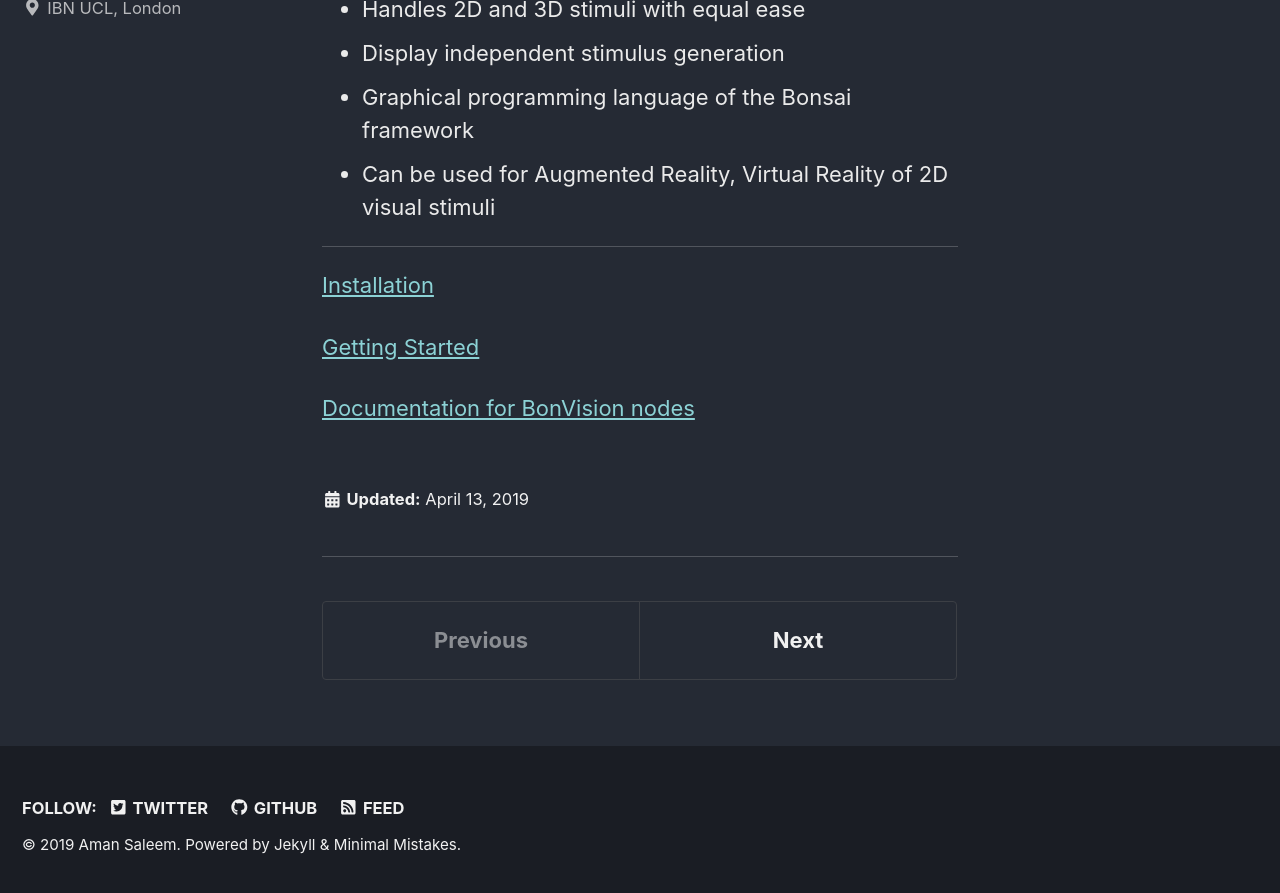
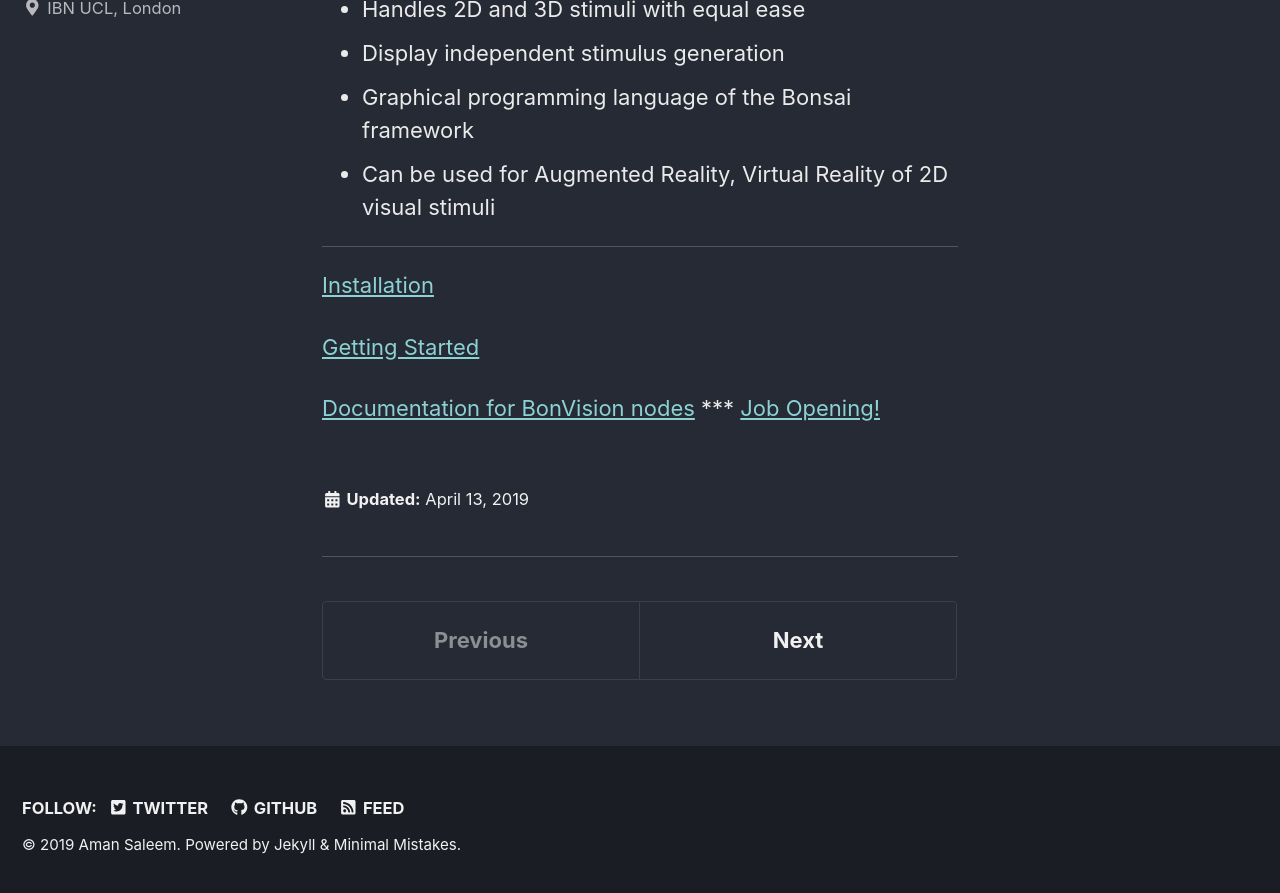
Before and after one commit to bonvision/bonvision.github.io, a Jekyll site: the page built from _info/Home.md, in a window 1280 px wide and 900 px high, scrolled down 503 px. Shown: the top 893 px of the window. Built offline with Jekyll 4.4.1, drawn with Linux system fonts in a browser that asks for light colours; cached includes are drawn as plain includes.

Commit message:
Update Home.md

```diff
--- a/_info/Home.md
+++ b/_info/Home.md
@@ -21,3 +21,5 @@ BonVision is an open-source closed-loop visual environment generator developed b
 [Getting Started](/BonVision/pages/info)
 
 [Documentation for BonVision nodes](/BonVision/docs/docs)
+***
+[Job Opening!](/Bonvision/info/community/)
```
